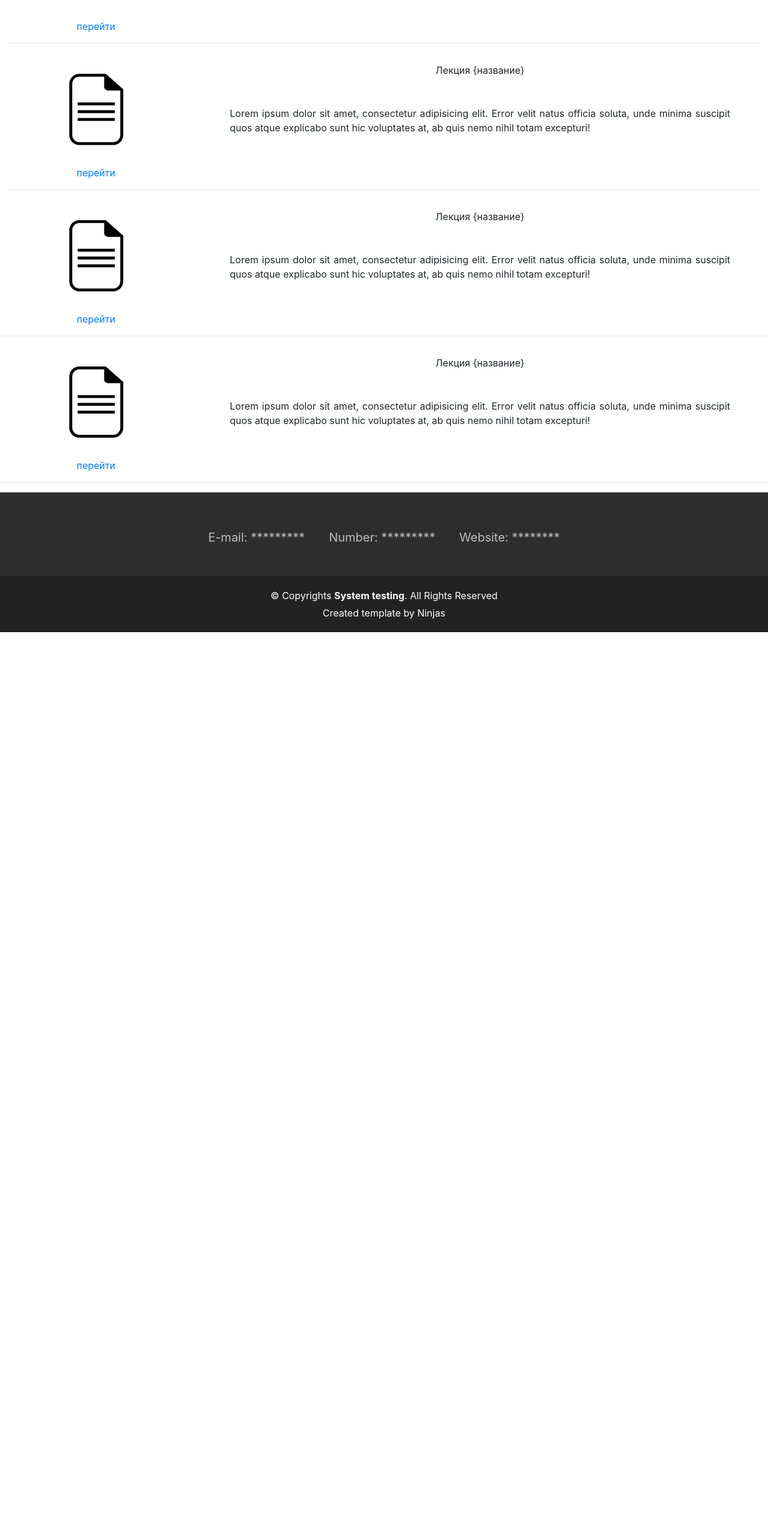
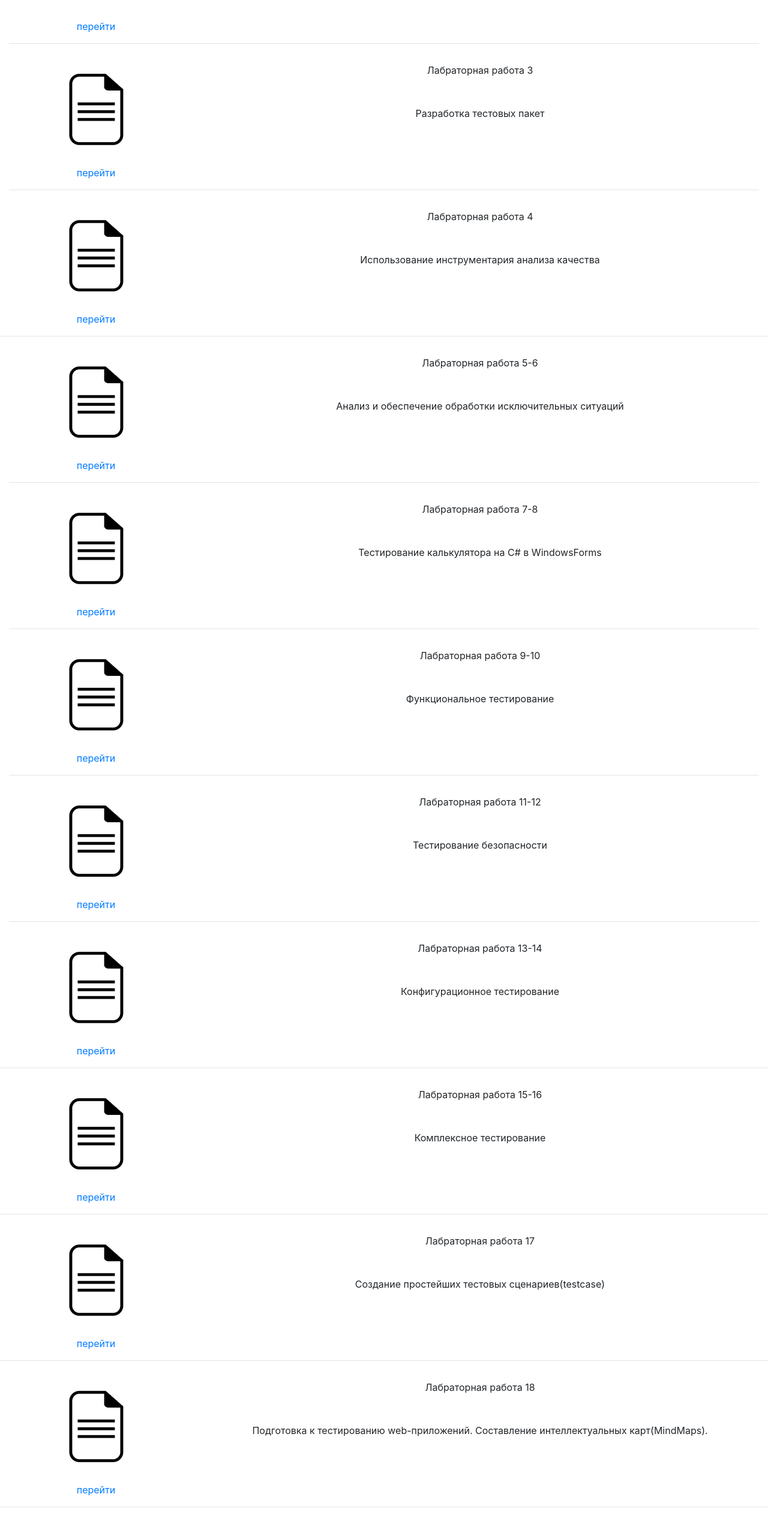
Before and after one commit to Testing633/Meleshkina007, a plain HTML site: page pages/labs.html in a window 1280 px wide. Shown: the part 267-2798 px from the top of the page at 60% size. Before the commit the page ends 1321 px from the top, so only its background shows below. Drawn offline with nearby package versions, Linux system fonts and the light colour scheme.

Commit message:
Добавление лабораторных работ
Добавил лабораторные работы

```diff
--- a/pages/labs.html
+++ b/pages/labs.html
@@ -35,17 +35,17 @@
             </div>
         </div>
     </nav>
-    <div class="bg-warning pl-3 py-3"><strong>Все лекции выкладываются в XX.XX</strong></div>
+    <div class="bg-warning pl-3 py-3"><strong>Все лабораторные работы выкладываются в XX.XX</strong></div>
     <div class="container-fluid">
         <div class="row">
             <div class="col-3 d-flex flex-column align-items-center">
                 <div><img src="../img/Lessons/pic.png" alt=""></div>
-                <div><a href="#">перейти</a></div>
+                <div><a href="../labs/%D0%9B%D1%80_1-2.pdf">перейти</a></div>
             </div>
             <div class="col d-flex flex-column align-items-center">
-                <div class="mt-3">Лекция {название}</div>
+                <div class="mt-3">Лабраторная работа 1-2</div>
                 <div class="mt-5 text-justify">
-                    <div class=" mx-5">Lorem ipsum dolor sit amet, consectetur adipisicing elit. Error velit natus officia soluta, unde minima suscipit quos atque explicabo sunt hic voluptates at, ab quis nemo nihil totam excepturi!</div>
+                    <div class=" mx-5">Разработка тестового сценария</div>
                 </div>
             </div>
         </div>
@@ -55,12 +55,12 @@
         <div class="row">
             <div class="col-3 d-flex flex-column align-items-center">
                 <div><img src="../img/Lessons/pic.png" alt=""></div>
-                <div><a href="#">перейти</a></div>
+                <div><a href="../labs/%D0%9B%D1%80_3.pdf">перейти</a></div>
             </div>
             <div class="col d-flex flex-column align-items-center">
-                <div class="mt-3">Лекция {название}</div>
+                <div class="mt-3">Лабраторная работа 3</div>
                 <div class="mt-5 text-justify">
-                    <div class="mx-5">Lorem ipsum dolor sit amet, consectetur adipisicing elit. Error velit natus officia soluta, unde minima suscipit quos atque explicabo sunt hic voluptates at, ab quis nemo nihil totam excepturi!</div>
+                    <div class="mx-5">Разработка тестовых пакет</div>
                 </div>
             </div>
         </div>
@@ -70,12 +70,12 @@
         <div class="row">
             <div class="col-3 d-flex flex-column align-items-center">
                 <div><img src="../img/Lessons/pic.png" alt=""></div>
-                <div><a href="#">перейти</a></div>
+                <div><a href="../labs/%D0%9B%D1%80_4.pdf">перейти</a></div>
             </div>
             <div class="col d-flex flex-column align-items-center">
-                <div class="mt-3">Лекция {название}</div>
+                <div class="mt-3">Лабраторная работа 4</div>
                 <div class="mt-5 text-justify">
-                    <div class="mx-5">Lorem ipsum dolor sit amet, consectetur adipisicing elit. Error velit natus officia soluta, unde minima suscipit quos atque explicabo sunt hic voluptates at, ab quis nemo nihil totam excepturi!</div>
+                    <div class="mx-5">Использование инструментария анализа качества</div>
                 </div>
             </div>
         </div>
@@ -86,18 +86,166 @@
         <div class="row">
             <div class="col-3 d-flex flex-column align-items-center">
                 <div><img src="../img/Lessons/pic.png" alt=""></div>
-                <div><a href="#">перейти</a></div>
+                <div><a href="../labs/%D0%9B%D1%80_5-6.pdf">перейти</a></div>
             </div>
             <div class="col d-flex flex-column align-items-center">
-                <div class="mt-3">Лекция {название}</div>
+                <div class="mt-3">Лабраторная работа 5-6</div>
                 <div class="mt-5 text-justify">
-                    <div class="mx-5">Lorem ipsum dolor sit amet, consectetur adipisicing elit. Error velit natus officia soluta, unde minima suscipit quos atque explicabo sunt hic voluptates at, ab quis nemo nihil totam excepturi!</div>
+                    <div class="mx-5">Анализ и обеспечение обработки исключительных ситуаций</div>
+                </div>
+            </div>
+        </div>
+ <hr>
+    </div>
+      <div class="container-fluid">
+        <div class="row">
+            <div class="col-3 d-flex flex-column align-items-center">
+                <div><img src="../img/Lessons/pic.png" alt=""></div>
+                <div><a href="../labs/%D0%9B%D1%80_7-8.pdf">перейти</a></div>
+            </div>
+            <div class="col d-flex flex-column align-items-center">
+                <div class="mt-3">Лабраторная работа 7-8</div>
+                <div class="mt-5 text-justify">
+                    <div class="mx-5">Тестирование калькулятора на C# в WindowsForms</div>
+                </div>
+            </div>
+        </div>
+ <hr>
+    </div>
+      <div class="container-fluid">
+        <div class="row">
+            <div class="col-3 d-flex flex-column align-items-center">
+                <div><img src="../img/Lessons/pic.png" alt=""></div>
+                <div><a href="../labs/%D0%9B%D1%80_9-10.pdf">перейти</a></div>
+            </div>
+            <div class="col d-flex flex-column align-items-center">
+                <div class="mt-3">Лабраторная работа 9-10</div>
+                <div class="mt-5 text-justify">
+                    <div class="mx-5">Функциональное тестирование</div>
+                </div>
+            </div>
+        </div>
+ <hr>
+    </div>
+      <div class="container-fluid">
+        <div class="row">
+            <div class="col-3 d-flex flex-column align-items-center">
+                <div><img src="../img/Lessons/pic.png" alt=""></div>
+                <div><a href="../labs/%D0%9B%D1%80_11-12.pdf">перейти</a></div>
+            </div>
+            <div class="col d-flex flex-column align-items-center">
+                <div class="mt-3">Лабраторная работа 11-12</div>
+                <div class="mt-5 text-justify">
+                    <div class="mx-5">Тестирование безопасности</div>
+                </div>
+            </div>
+        </div>
+ <hr>
+    </div>
+       <div class="container-fluid">
+        <div class="row">
+            <div class="col-3 d-flex flex-column align-items-center">
+                <div><img src="../img/Lessons/pic.png" alt=""></div>
+                <div><a href="../labs/%D0%9B%D1%80_13-14.pdf">перейти</a></div>
+            </div>
+            <div class="col d-flex flex-column align-items-center">
+                <div class="mt-3">Лабраторная работа 13-14</div>
+                <div class="mt-5 text-justify">
+                    <div class="mx-5">Конфигурационное тестирование</div>
                 </div>
             </div>
         </div>
 
     </div>
+
     <hr>
+      <div class="container-fluid">
+        <div class="row">
+            <div class="col-3 d-flex flex-column align-items-center">
+                <div><img src="../img/Lessons/pic.png" alt=""></div>
+                <div><a href="../labs/%D0%9B%D1%80_15-16.pdf">перейти</a></div>
+            </div>
+            <div class="col d-flex flex-column align-items-center">
+                <div class="mt-3">Лабраторная работа 15-16</div>
+                <div class="mt-5 text-justify">
+                    <div class="mx-5">Комплексное тестирование</div>
+                </div>
+            </div>
+        </div>
+
+    </div>
+
+    <hr>
+      <div class="container-fluid">
+        <div class="row">
+            <div class="col-3 d-flex flex-column align-items-center">
+                <div><img src="../img/Lessons/pic.png" alt=""></div>
+                <div><a href="../labs/%D0%9B%D1%80_17.pdf">перейти</a></div>
+            </div>
+            <div class="col d-flex flex-column align-items-center">
+                <div class="mt-3">Лабраторная работа 17</div>
+                <div class="mt-5 text-justify">
+                    <div class="mx-5">Создание простейших тестовых сценариев(testcase)</div>
+                </div>
+            </div>
+        </div>
+
+    </div>
+
+    <hr>
+      <div class="container-fluid">
+        <div class="row">
+            <div class="col-3 d-flex flex-column align-items-center">
+                <div><img src="../img/Lessons/pic.png" alt=""></div>
+                <div><a href="../labs/%D0%9B%D1%80_18.pdf">перейти</a></div>
+            </div>
+            <div class="col d-flex flex-column align-items-center">
+                <div class="mt-3">Лабраторная работа 18</div>
+                <div class="mt-5 text-justify">
+                    <div class="mx-5">Подготовка к тестированию web-приложений. Составление интеллектуальных карт(MindMaps).</div>
+                </div>
+            </div>
+        </div>
+
+    </div>
+
+    <hr>
+      <div class="container-fluid">
+        <div class="row">
+            <div class="col-3 d-flex flex-column align-items-center">
+                <div><img src="../img/Lessons/pic.png" alt=""></div>
+                <div><a href="../labs/%D0%9B%D1%80_19.pdf">перейти</a></div>
+            </div>
+            <div class="col d-flex flex-column align-items-center">
+                <div class="mt-3">Лабраторная работа 19</div>
+                <div class="mt-5 text-justify">
+                    <div class="mx-5">Видытестирования. Планирование тестирования</div>
+                </div>
+            </div>
+        </div>
+
+    </div>
+
+    <hr>
+     <div class="container-fluid">
+        <div class="row">
+            <div class="col-3 d-flex flex-column align-items-center">
+                <div><img src="../img/Lessons/pic.png" alt=""></div>
+                <div><a href="../labs/%D0%9B%D1%80_20.pdf">перейти</a></div>
+            </div>
+            <div class="col d-flex flex-column align-items-center">
+                <div class="mt-3">Лабраторная работа 20</div>
+                <div class="mt-5 text-justify">
+                    <div class="mx-5">Создание Unit-тестов в VisualStudio — C#</div>
+                </div>
+            </div>
+        </div>
+
+    </div>
+
+    <hr>
+
+
 
     <footer>
         <div id="footer" class="container-fluid">
```
Also changed, not shown: 13 other files.
